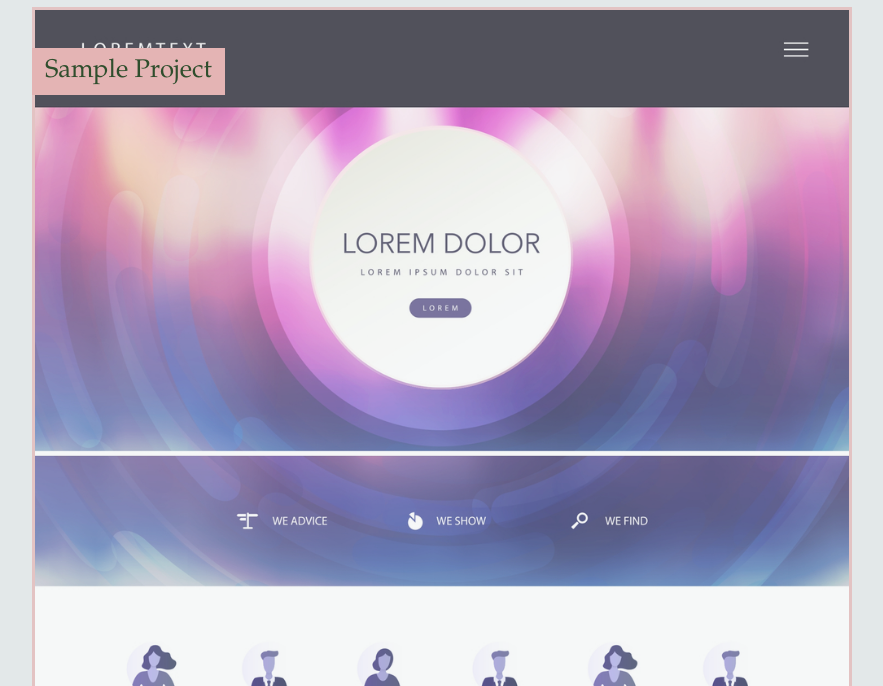
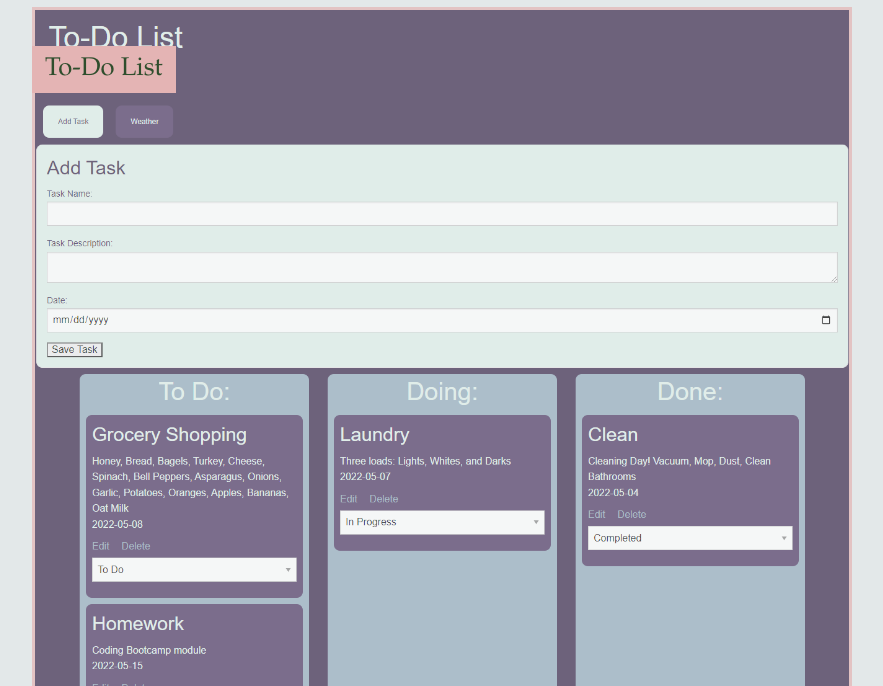
Before and after one commit to yoli19/personal-portfolio, a plain HTML site: page index.html in a window 1280 px wide. Shown: the part 534-1220 px from the top of the page, without its empty margins (198-1081 px from the left). Drawn offline with Linux system fonts and the light colour scheme.

Commit message:
add project

```diff
--- a/index.html
+++ b/index.html
@@ -61,10 +61,10 @@
             <div class="projects">
                 <div class="project">
                     <div class="project-title">
-                        <h2>Sample Project</h2>
+                        <h2>To-Do List</h2>
                     </div>
-                    <a href="">
-                        <img src="./assets/images/project-template.jpg" alt="website template photo" />
+                    <a href="https://samuelga25.github.io/Project1-To-do-List/">
+                        <img src="./assets/images/website-screenshot.png" alt="to-do list website screenshot" />
                     </a>
                 </div>
                 <div class="project">
```
Also changed, not shown: assets/images/website-screenshot.png (added).
